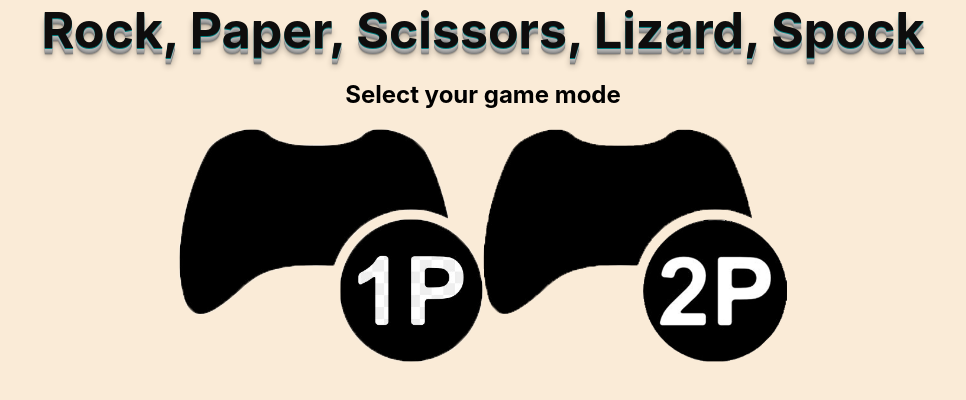
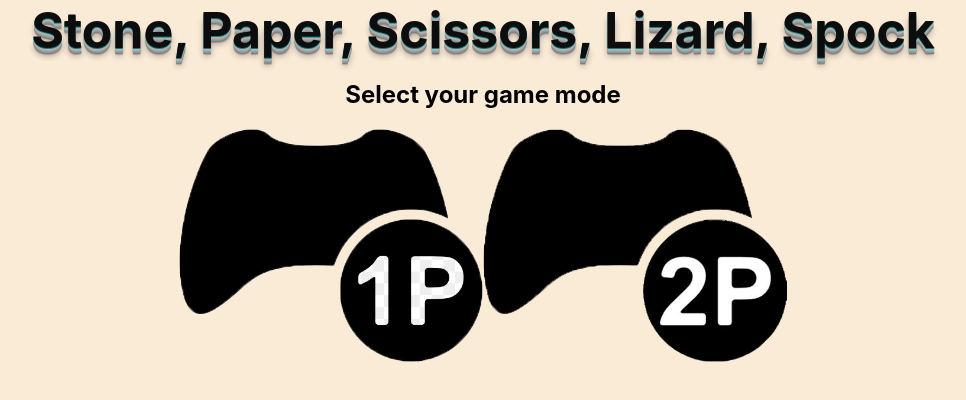
Before and after one commit to germangrecoventura/unq-ui-german-greco-ventura-trabajo-final, a React (Create React App) app: page / in a window 1280 px wide. Shown: the top 400 px of the page, without its empty margins (157-1123 px from the left). Built offline with nearby package versions, Linux system fonts and the light colour scheme.

Commit message:
Cambio titulo principal

```diff
--- a/src/App.js
+++ b/src/App.js
@@ -11,7 +11,7 @@
   return (
     <div className="App">
       <BrowserRouter>
-        <div class="title">Rock, Paper, Scissors, Lizard, Spock</div>
+        <div class="title">Stone, Paper, Scissors, Lizard, Spock</div>
         <Routes>
           <Route path="/" element={<Home />} />
           <Route path="/one-player" element={<GamePlayerCPU />} />
```
